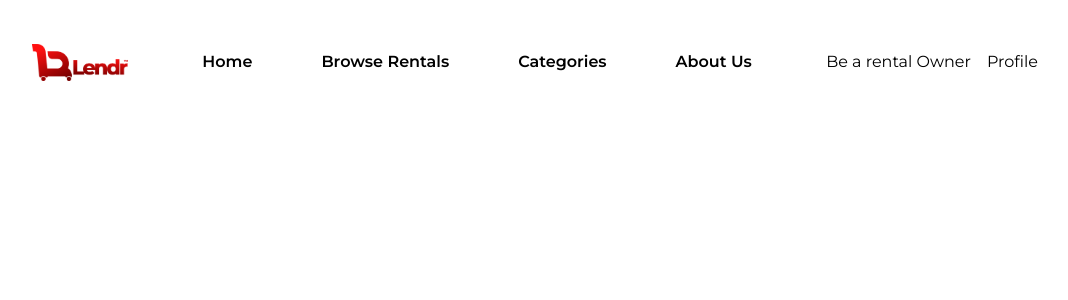
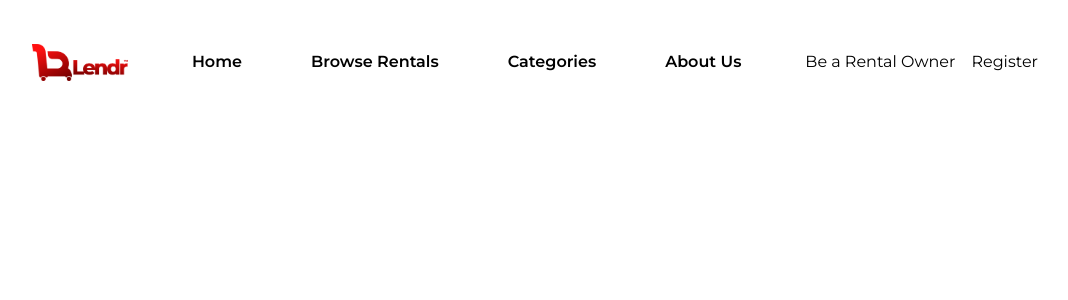
Before and after one commit to gabiuz/Lendr, a Next.js app in the folder client/: page /homepage in a window 1280 px wide. Shown: the top 300 px of the page, without its empty margins (105-1173 px from the left). Built offline with nearby package versions, Linux system fonts and the light colour scheme.

Commit message:
fixed typo button

```diff
--- a/client/app/homepage/page.jsx
+++ b/client/app/homepage/page.jsx
@@ -30,12 +30,12 @@ export default function Homepage() {
             </ul>
           </div>
           <div className="text-black flex lg:gap-4">
-            <button>
-              <Link href="/register">Be a rental Owner</Link>
-            </button>
-            <button>
-              <Link href="/">Profile</Link>
-            </button>
+            <Link href="/register">
+              <button>Be a Rental Owner</button>
+            </Link>
+            <Link href="/register">
+              <button>Register</button>
+            </Link>
           </div>
         </nav>
       </div>
```
